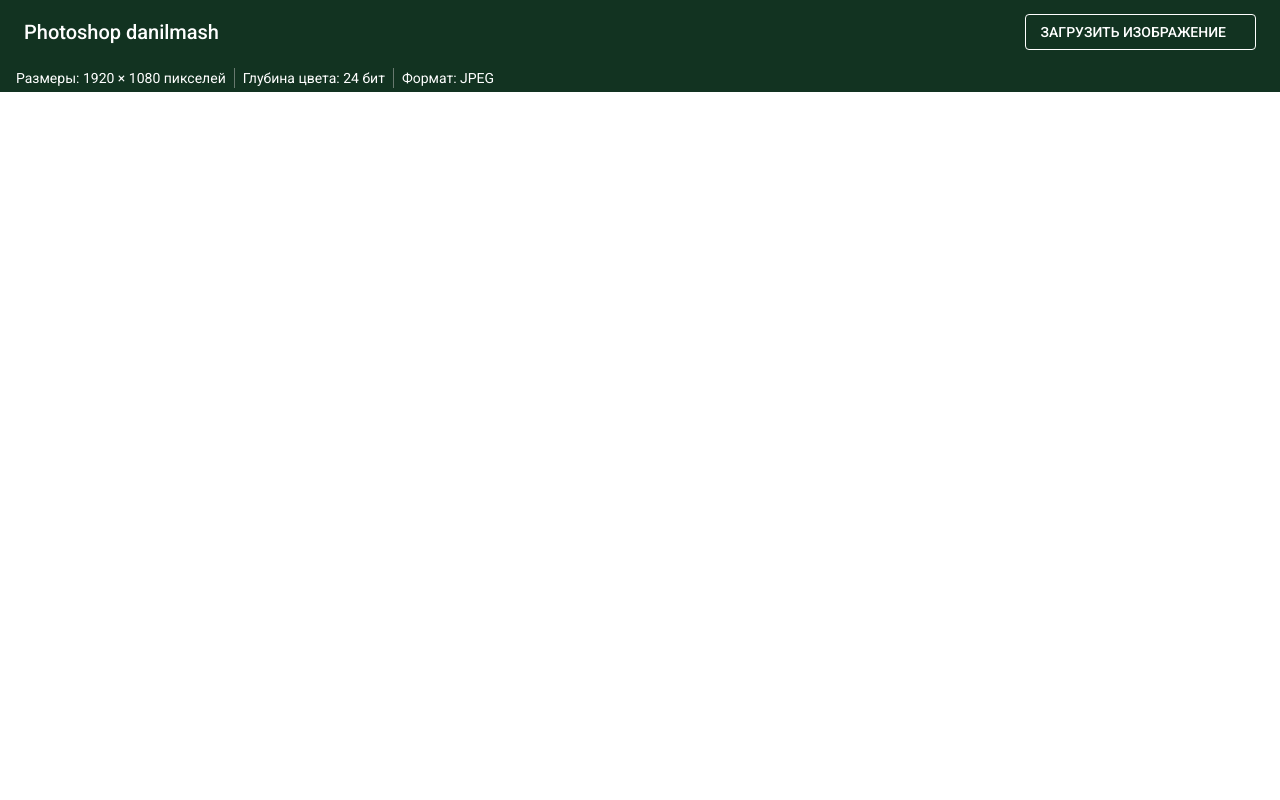
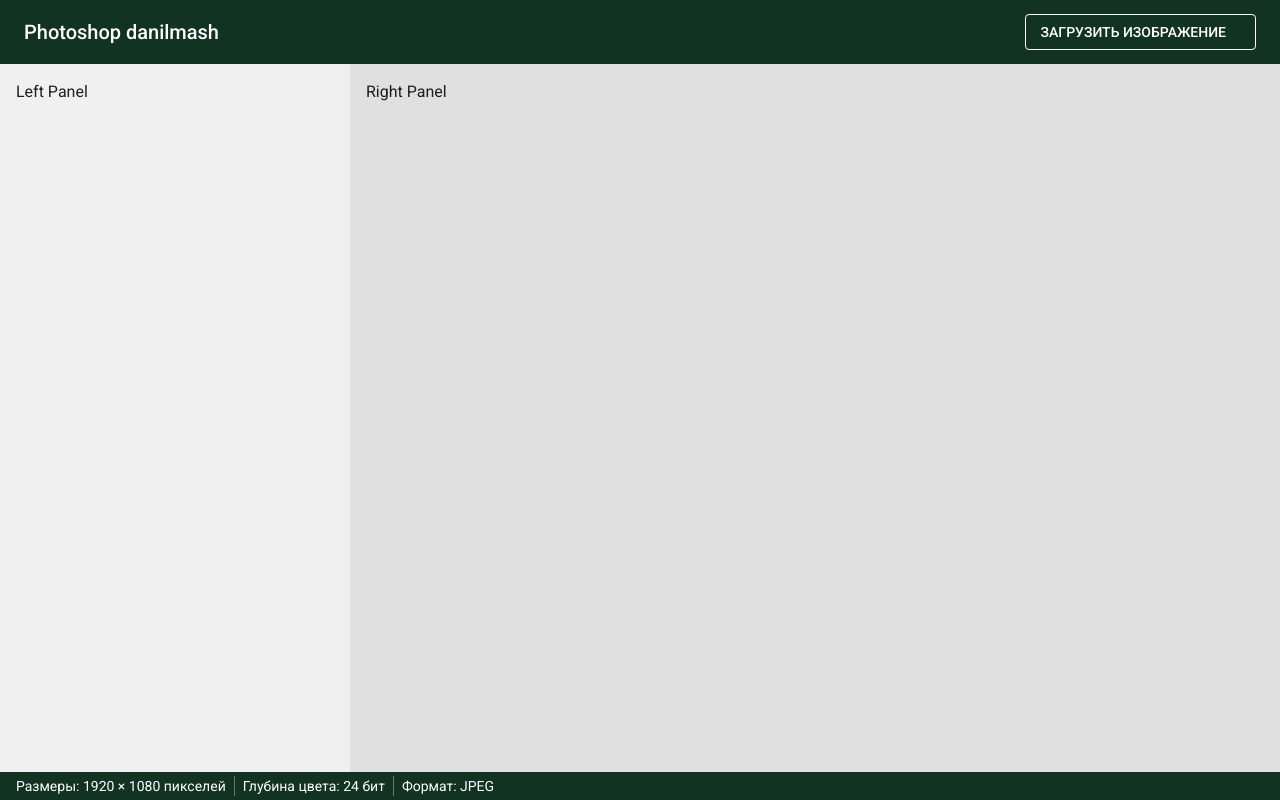
Before and after one commit to danilmash/photoshop-danilmash, a React (Vite) app: page / in a window 1280 px wide. Built offline with nearby package versions, Linux system fonts and the light colour scheme; some icons are missing.

Commit message:
Компонент Workspace, рабочая область приложения

```diff
--- a/package.json
+++ b/package.json
@@ -15,7 +15,8 @@
     "@mui/icons-material": "^7.0.2",
     "@mui/material": "^7.0.2",
     "react": "^19.0.0",
-    "react-dom": "^19.0.0"
+    "react-dom": "^19.0.0",
+    "react-resizable-panels": "^3.0.2"
   },
   "devDependencies": {
     "@eslint/js": "^9.21.0",
--- a/src/App.tsx
+++ b/src/App.tsx
@@ -3,7 +3,7 @@ import { Box, createTheme, styled } from "@mui/material";
 import CssBaseline from "@mui/material/CssBaseline";
 import InfoPanel from "./components/InfoPanel";
 import Header from "./components/Header";
-
+import Workspace from "./components/Workspace";
 const AppContainer = styled(Box)(() => ({
     display: "flex",
     flexDirection: "column",
@@ -42,6 +42,9 @@ function App() {
             <AppContainer>
                 <CssBaseline />
                 <Header />
+                <Box sx={{ flexGrow: 1 }}>
+                    <Workspace />
+                </Box>
                 <InfoPanel
                     imageProperties={{
                         width: 1920,
--- /dev/null
+++ b/src/components/Workspace.tsx
@@ -0,0 +1,70 @@
+import { PanelGroup, Panel, PanelResizeHandle } from "react-resizable-panels";
+import { Box } from "@mui/material";
+import { useEffect, useRef, useState } from "react";
+
+function Workspace() {
+    const containerRef = useRef<HTMLDivElement>(null);
+    const [minPercent, setMinPercent] = useState(10); // fallback
+    const [maxPercent, setMaxPercent] = useState(20); // fallback
+
+    // Рассчитать процент от пикселей
+    useEffect(() => {
+        const minPx = 350;
+        const maxPx = 600;
+        console.log(123);
+        const windowresize = () => {
+            if (containerRef.current) {
+                const width = containerRef.current.offsetWidth;
+                const minPercent = (minPx / width) * 100;
+                setMinPercent(minPercent);
+            }
+            if (containerRef.current) {
+                const width = containerRef.current.offsetWidth;
+                const maxPercent = (maxPx / width) * 100;
+                setMaxPercent(maxPercent);
+            }
+        };
+        windowresize();
+        window.addEventListener("resize", windowresize);
+
+        return () => {
+            window.removeEventListener("resize", windowresize);
+        };
+    }, [window.innerWidth]);
+
+    return (
+        <Box ref={containerRef} sx={{ height: "100%" }}>
+            <PanelGroup direction="horizontal" style={{ height: "100%" }}>
+                <Panel
+                    defaultSize={50}
+                    minSize={minPercent}
+                    maxSize={maxPercent}
+                >
+                    <Box
+                        sx={{
+                            backgroundColor: "#f0f0f0",
+                            height: "100%",
+                            padding: 2,
+                        }}
+                    >
+                        Left Panel
+                    </Box>
+                </Panel>
+                <PanelResizeHandle />
+                <Panel defaultSize={50} minSize={20} maxSize={90}>
+                    <Box
+                        sx={{
+                            backgroundColor: "#e0e0e0",
+                            height: "100%",
+                            padding: 2,
+                        }}
+                    >
+                        Right Panel
+                    </Box>
+                </Panel>
+            </PanelGroup>
+        </Box>
+    );
+}
+
+export default Workspace;
```
Also changed, not shown: 1 other file (tests, documents, lock files or other folders).
